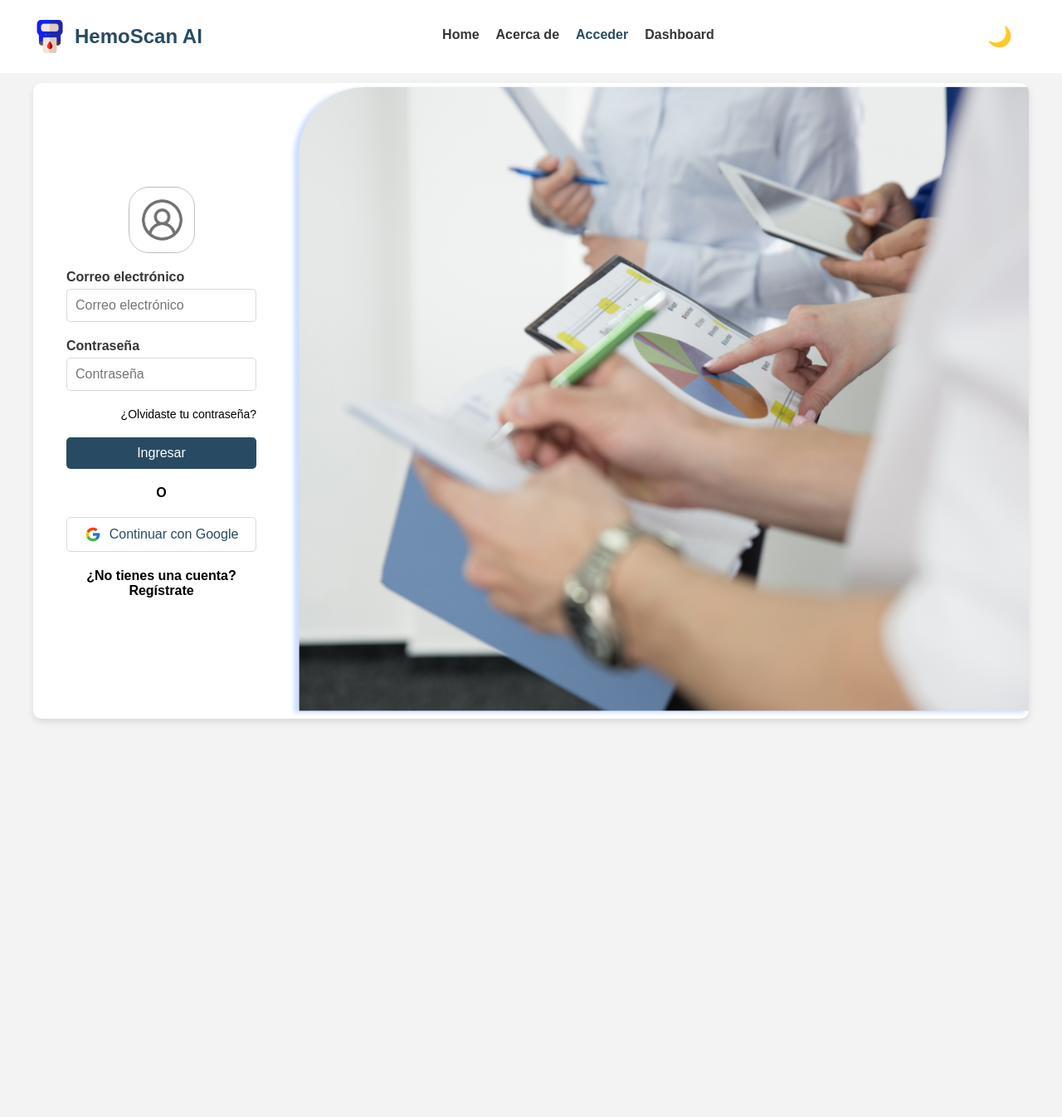
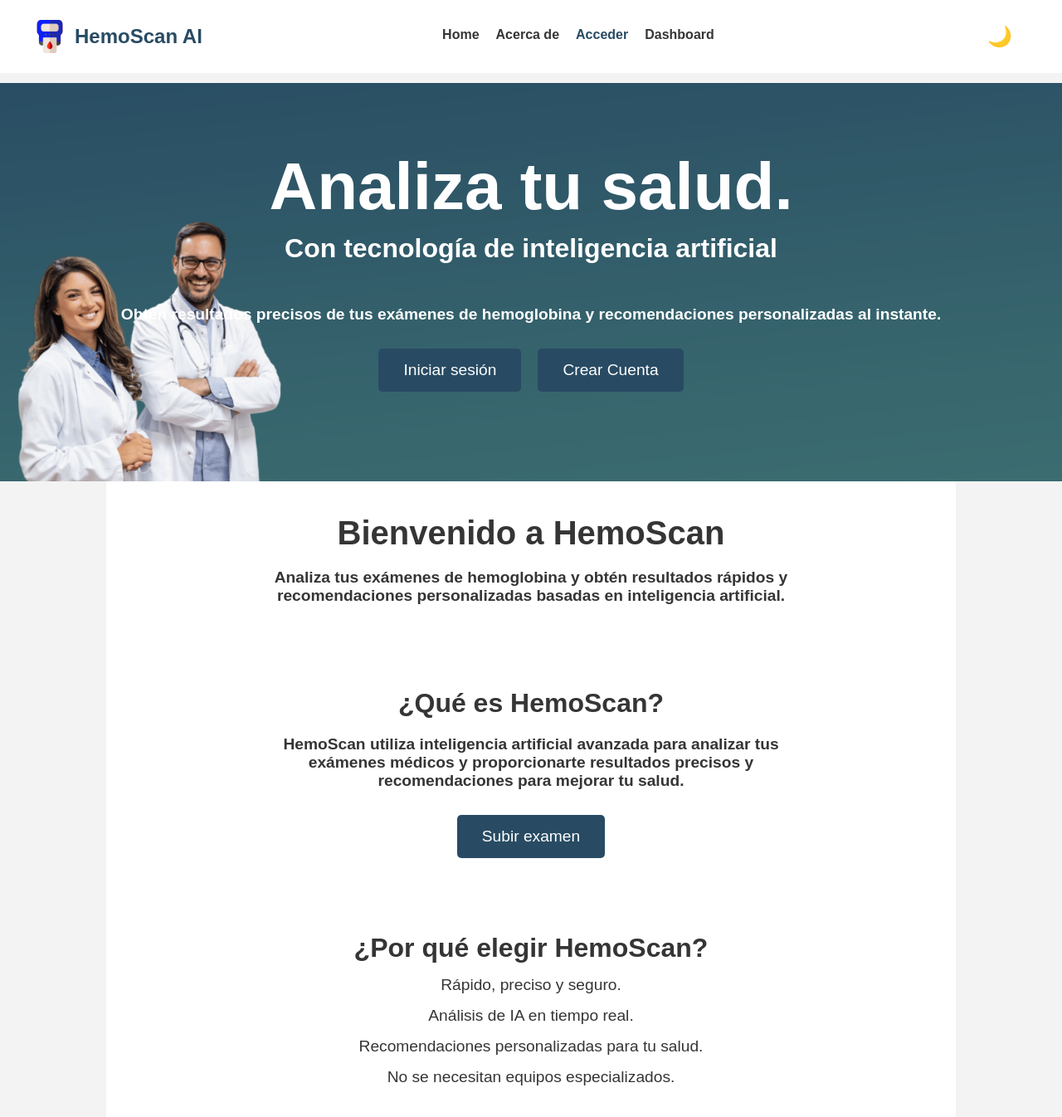
Before and after one commit to JiovannyVega/HemoScan, a React (Create React App) app: page / in a window 1280 px wide. Shown: the top 1346 px of the page at 83% size. Before the commit the page ends 906 px from the top, so only its background shows below. Built offline with nearby package versions, Linux system fonts and the light colour scheme.

Commit message:
Creación de  homepage y actualización de AboutPage

```diff
--- a/src/App.js
+++ b/src/App.js
@@ -5,6 +5,7 @@ import LoginPage from "./pages/LoginPage.js";
 import HomePage from "./pages/HomePage";
 import AboutPage from "./pages/AboutPage.js";
 import Dashboard from "./pages/Dashboard.js";
+import NewHomePage from "./pages/NewHomePage.js"
 import style from "./App.module.css"; // Import the CSS file
 
 function App() {
@@ -14,9 +15,9 @@ function App() {
         <Header />
         <div className={style.content}>
           <Routes>
-            <Route path="/" element={<HomePage />} />
+            <Route path="/" element={<NewHomePage />} />
             <Route path="/about" element={<AboutPage />} />
-            <Route path="/login" element={<LoginPage />} />
+            <Route path="/login" element={<HomePage />} />
             <Route path="/dashboard" element={<Dashboard />} />
           </Routes>
         </div>
--- a/src/pages/AboutPage.module.css
+++ b/src/pages/AboutPage.module.css
@@ -36,6 +36,7 @@
     box-shadow: 0 2px 5px rgba(0, 0, 0, 0.1);
     width: 70%;
     text-align: center;
+    color: var(--color-text);
   }
 
   .card:hover {
@@ -89,6 +90,7 @@
     border: 1px solid #ccc;
     border-radius: 5px;
     width: 100%;
+    background-color: var(--color-background);
   }
 
   .contact-form button {
--- a/src/pages/Dashboard.module.css
+++ b/src/pages/Dashboard.module.css
@@ -81,6 +81,7 @@
   padding: 20px;
   box-shadow: 0 0 15px rgba(0, 0, 0, 0.1);
   width: 48%; /* Ocupa un porcentaje del contenedor */
+  color: var(--color-text);
 }
 
 .recentOrders h2,
--- /dev/null
+++ b/src/pages/NewHomePage.js
@@ -0,0 +1,50 @@
+import React from 'react';
+import styles from "./NewHomePage.module.css";
+
+function NewHomePage() {
+    return (
+        <div className={styles.container}>
+            {/* Banner Principal con imagen de fondo */}
+            <section className={styles.banner}>
+                <h1 className={styles.mainTitle}>Analiza tu salud.</h1>
+                <h2 className={styles.subTitle}>Con tecnología de inteligencia artificial</h2>
+                <div className={styles.bannerContent}>
+                    <p className={styles.tagline}>Obtén resultados precisos de tus exámenes de hemoglobina y recomendaciones personalizadas al instante.</p>
+                    <div className={styles.buttons}>
+                        <button className={styles.mainButton}>Iniciar sesión</button>
+                        <button className={styles.secondaryButton}>Crear Cuenta</button>
+                    </div>
+                </div>
+            </section>
+            <div className={styles.Maincontainer}>
+            {/* Mensaje de Bienvenida General */}
+            <section className={styles.welcomeMessage}>
+                <h2>Bienvenido a HemoScan</h2>
+                <p>Analiza tus exámenes de hemoglobina y obtén resultados rápidos y recomendaciones personalizadas basadas en inteligencia artificial.</p>
+            </section>
+
+            {/* Descripción del Servicio */}
+            <section className={styles.serviceDescription}>
+                <h2>¿Qué es HemoScan?</h2>
+                <p>HemoScan utiliza inteligencia artificial avanzada para analizar tus exámenes médicos y proporcionarte resultados precisos y recomendaciones para mejorar tu salud.</p>
+                <div className={styles.authButtons}>
+                    <button className={styles.authButton}>Subir examen</button>
+                </div>
+            </section>
+
+            {/* Sección de Beneficios */}
+            <section className={styles.benefits}>
+                <h2>¿Por qué elegir HemoScan?</h2>
+                <ul>
+                    <li>Rápido, preciso y seguro.</li>
+                    <li>Análisis de IA en tiempo real.</li>
+                    <li>Recomendaciones personalizadas para tu salud.</li>
+                    <li>No se necesitan equipos especializados.</li>
+                </ul>
+            </section>
+            </div>
+        </div>
+    );
+}
+
+export default NewHomePage;
--- /dev/null
+++ b/src/pages/NewHomePage.module.css
@@ -0,0 +1,170 @@
+@import "../styles/colors.css";
+
+/* Reset básico */
+
+.container {
+    margin: 0;
+    padding: 0;
+    text-align: center;
+    display: flex;                     /* Habilita flexbox */
+    flex-direction: column;           /* Orienta los elementos en columna */
+    align-items: center;              /* Centra horizontalmente */
+    justify-content: flex-start;
+}
+
+.Maincontainer {
+    max-width: 80%;
+    background-color: var(--color-background);
+    margin: 0;
+    padding: 0;
+    text-align: center;
+    display: flex;                     /* Habilita flexbox */
+    flex-direction: column;           /* Orienta los elementos en columna */
+    align-items: center;              /* Centra horizontalmente */
+    justify-content: flex-start;
+}
+/* Banner con imagen de fondo */
+.banner {
+    background-image: url("../assets/NHP.png"); /* Cambia 'path_to_your_image' por la ruta real de tu imagen */
+    background-size: cover;
+    background-position: center;
+    height: 60vh;
+    display: flex;
+    flex-direction: column;
+    justify-content: center;
+    align-items: center;
+    text-align: center;
+    position: relative;
+    width: 100%;
+}
+
+.bannerContent {
+    padding: 20px;
+    border-radius: 8px;
+    align-items: baseline;
+}
+
+/* Estilos de los títulos centrados y en blanco */
+.mainTitle {
+    font-size: 5rem;
+    margin: 0;
+    color: white; /* Asegura que el texto sea blanco */
+    text-align: center; /* Centra el texto */
+}
+
+.subTitle {
+    font-size: 2rem;
+    margin: 10px 0;
+    color: white; /* Asegura que el texto sea blanco */
+    text-align: center; /* Centra el texto */
+}
+
+.tagline {
+    font-size: 1.2em;
+    margin-bottom: 20px;
+    color: white;
+    text-align: center;
+}
+
+.buttons {
+    display: flex;
+    justify-content: center;
+}
+
+.mainButton, .secondaryButton {
+    margin: 10px;
+    padding: 15px 30px;
+    font-size: 1.2em;
+    border-radius: 5px;
+    border: none;
+    cursor: pointer;
+}
+
+.mainButton {
+    background-color: var(--color-primary);
+    color: white;
+}
+
+.secondaryButton {
+    background-color: var(--color-primary);
+    color: white;
+}
+
+/* Beneficios */
+.benefits {
+    padding: 40px 20px;
+    background-color: var(--color-background);
+    max-width: 70%;
+}
+
+.benefits h2 {
+    font-size: 2em;
+    color: var(--color-text);
+}
+
+.benefits ul {
+    list-style: none;
+    padding: 0;
+}
+
+.benefits li {
+    font-size: 1.2em;
+    margin: 15px 0;
+}
+
+/* Mensaje de Bienvenida */
+.welcomeMessage {
+    padding: 40px 20px;
+    background-color: var(--color-background);
+    max-width: 70%;
+}
+
+.welcomeMessage h2 {
+    font-size: 2.5em;
+    color: var(--color-text);
+}
+
+.welcomeMessage p {
+    font-size: 1.2em;
+    margin: 20px 0;
+    color: var(--color-text);
+}
+
+/* Descripción del Servicio */
+.serviceDescription {
+    padding: 40px 20px;
+    background-color: var(--color-background);
+    max-width: 70%;
+
+}
+
+.serviceDescription h2 {
+    font-size: 2em;
+    color: var(--color-text);
+}
+
+.serviceDescription p {
+    font-size: 1.2em;
+    margin: 20px 0;
+    color: var(--color-text);
+}
+
+.authButtons {
+    display: flex;
+    justify-content: center;
+}
+
+.authButton {
+    margin: 10px;
+    padding: 15px 30px;
+    font-size: 1.2em;
+    border-radius: 5px;
+    border: none;
+    cursor: pointer;
+    background-color: var(--color-primary);
+    color: white;
+}
+
+.authButton:hover {
+    background-color: var(--color-secondary);
+}
```
Also changed, not shown: src/assets/NHP.png (added).
